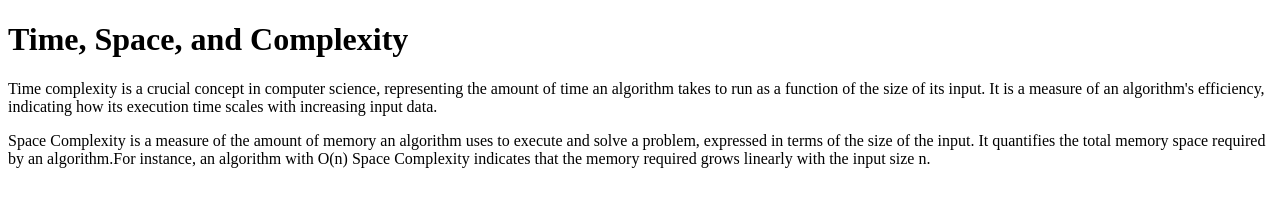
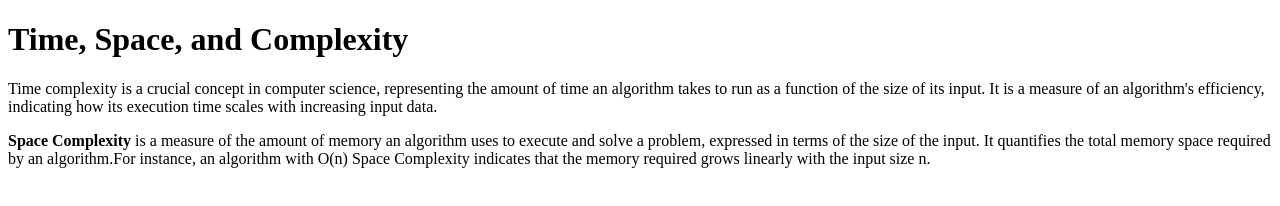
Before and after one commit to acciojob/time-and-space-complexity-Harry629, a website: page main.html in a window 1280 px wide. Drawn offline with Linux system fonts and the light colour scheme.

Commit message:
created a submission

```diff
--- a/main.html
+++ b/main.html
@@ -12,7 +12,7 @@
 	</script>
 	<h1>Time, Space, and Complexity</h1>
 	<p>Time complexity is a crucial concept in computer science, representing the amount of time an algorithm takes to run as a function of the size of its input. It is a measure of an algorithm's efficiency, indicating how its execution time scales with increasing input data. </p>
-	<p><bold>Space Complexity</bold> is a measure of the amount of memory an algorithm uses to execute and solve a problem, expressed in terms of the size of the input. It quantifies the total memory space required by an algorithm.For instance, an algorithm with O(n) Space Complexity indicates that the memory required grows linearly with the input size n. </p>
+	<p><strong>Space Complexity</strong> is a measure of the amount of memory an algorithm uses to execute and solve a problem, expressed in terms of the size of the input. It quantifies the total memory space required by an algorithm.For instance, an algorithm with O(n) Space Complexity indicates that the memory required grows linearly with the input size n. </p>
 </body>
 
 </html>
```
